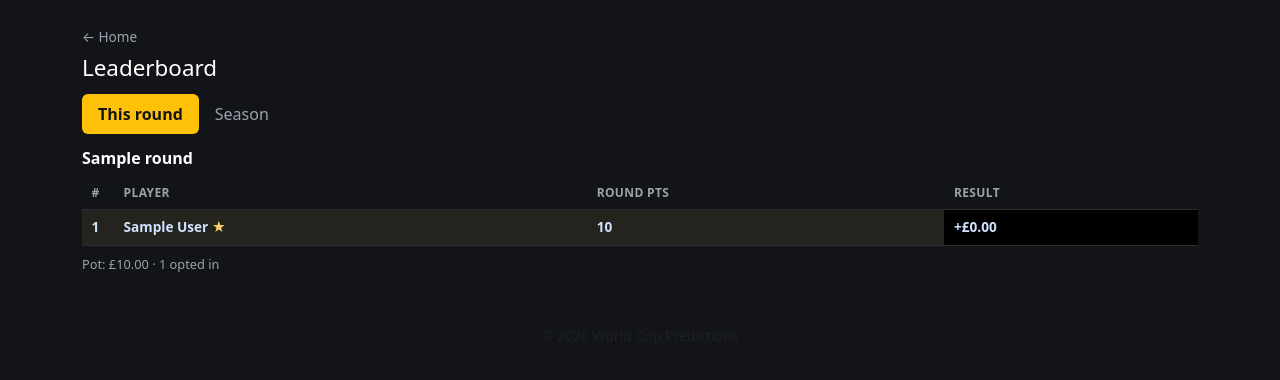
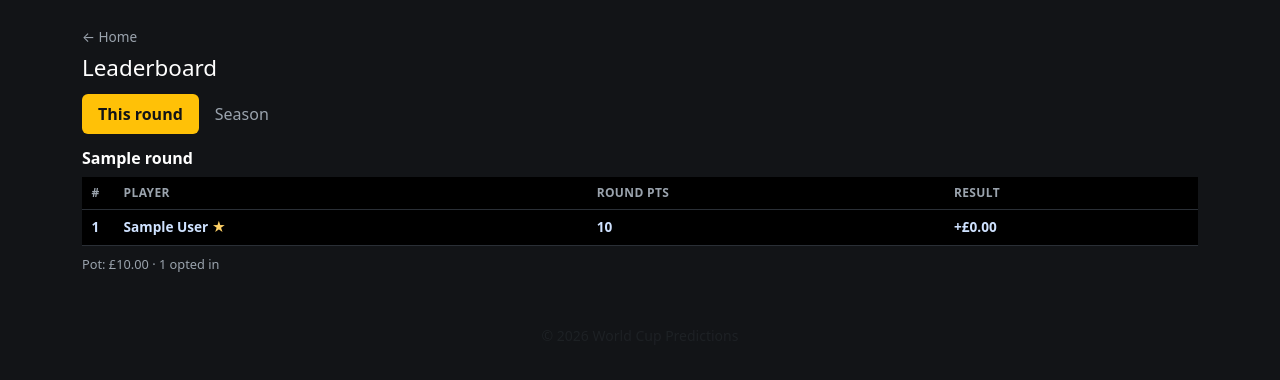
Before and after one commit to kevinthompson99-rgb/worldcuppredictions, a Flask app: page /leaderboard in a window 1280 px wide. Shown: the part 65-445 px from the top of the page. Run offline with Flask 3, Linux system fonts and the light colour scheme; a user stored in the database is signed in; tables that the repository leaves empty hold one stand-in row (values such as "Sample post").

Commit message:
Black background all leaderboard rows, text-only highlighting

```diff
--- a/app/templates/main/leaderboard.html
+++ b/app/templates/main/leaderboard.html
@@ -133,6 +133,7 @@
     padding: 0.45rem 0.6rem;
     border-bottom: 1px solid #2a2f36;
     text-align: left;
+    background: #000;
   }
   .lb-table th {
     color: #9aa3ad;
@@ -146,12 +147,8 @@
     color: #9aa3ad;
   }
   .lb-table tr.is-me td {
-    background: rgba(64, 145, 255, 0.12);
     color: #cfe2ff;
     font-weight: 600;
-  }
-  .lb-table tr.is-winner td {
-    background: rgba(255, 209, 102, 0.08);
   }
   .winner-star {
     color: #ffd166;
@@ -159,7 +156,6 @@
   .financial-cell {
     font-weight: 600;
     color: #9aa3ad;
-    background: #000 !important;
   }
   .financial-cell.is-positive {
     color: #6ee7a0 !important;
```
